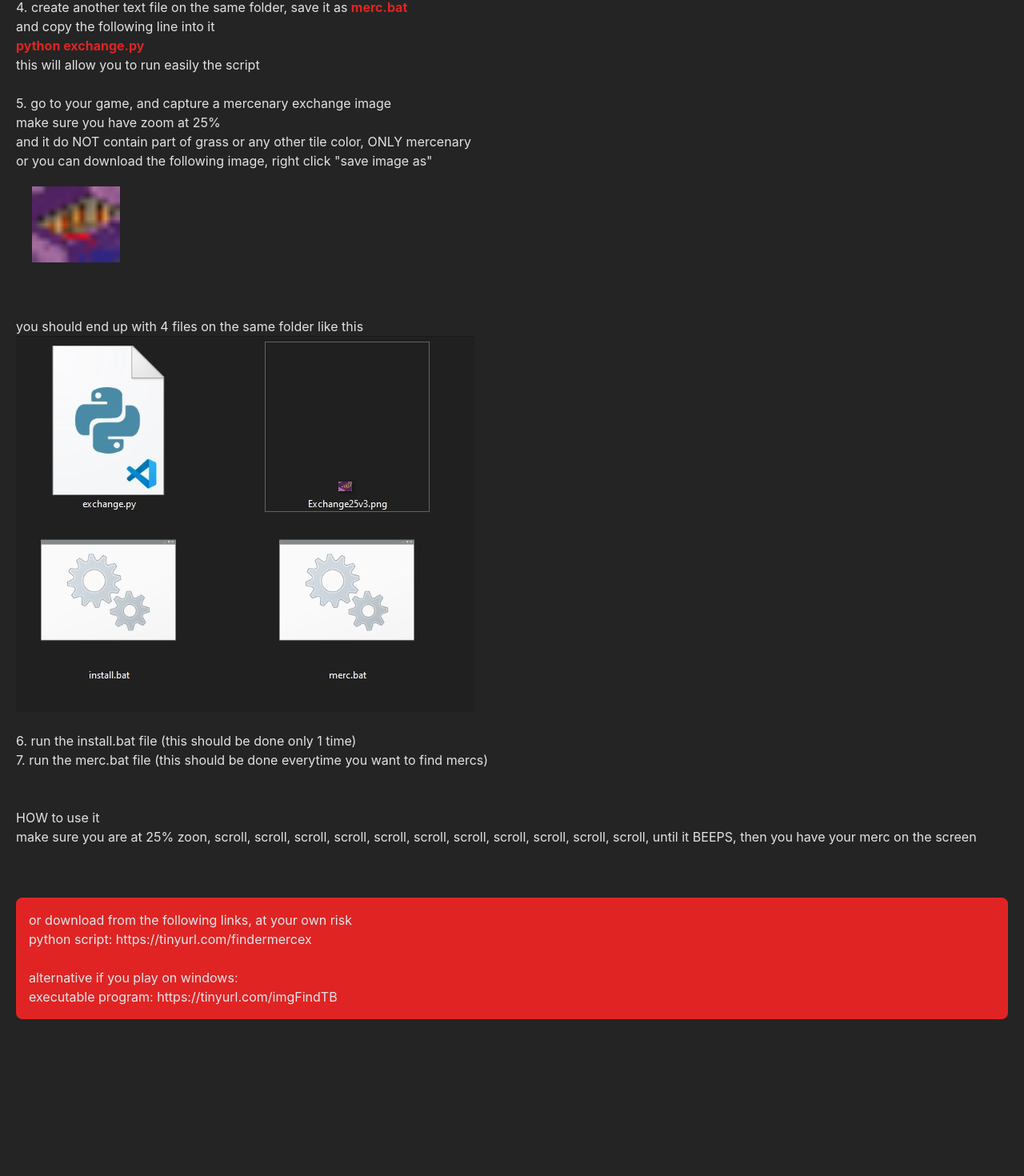
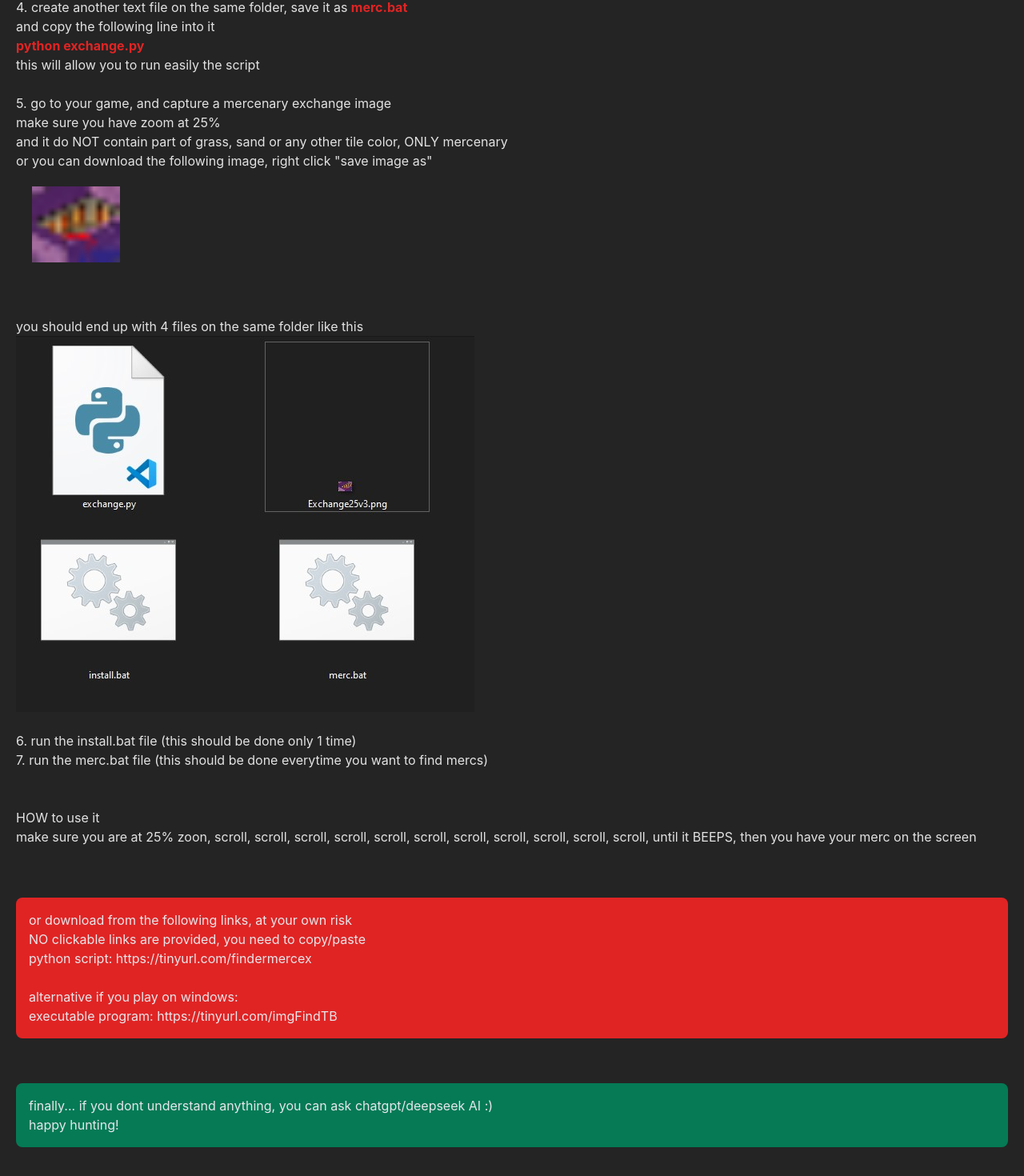
Before and after one commit to moigithub/totalbattlecaballitos, a React (Vite) app: page /merc-finder in a window 1280 px wide. Shown: the part 986-2456 px from the top of the page at 80% size. Before the commit the page ends 2296 px from the top, so only its background shows below. Built offline with nearby package versions, Linux system fonts and the light colour scheme; what zustand-debounce would draw is missing.

Commit message:
merc finder info

```diff
--- a/src/mercFinder.tsx
+++ b/src/mercFinder.tsx
@@ -46,7 +46,7 @@ export const MercFinder = () => {
       <br />
       <p>5. go to your game, and capture a mercenary exchange image</p>
       <p>make sure you have zoom at 25%</p>
-      <p>and it do NOT contain part of grass or any other tile color, ONLY mercenary</p>
+      <p>and it do NOT contain part of grass, sand or any other tile color, ONLY mercenary</p>
       <p>or you can download the following image, right click "save image as"</p>
       <img className='p-5 w-[150px] ' src='./mercenary.bmp' alt='mercenary icon' />
 
@@ -70,11 +70,19 @@ export const MercFinder = () => {
       <br />
       <div className='bg-red-600 text-gray-200 rounded-lg p-4 my-4'>
         <p>or download from the following links, at your own risk</p>
+        <p>NO clickable links are provided, you need to copy/paste</p>
         <p>python script: https://tinyurl.com/findermercex</p>
         <br />
         <p>alternative if you play on windows:</p>
         <p>executable program: https://tinyurl.com/imgFindTB</p>
       </div>
+
+      <br />
+      <div className='bg-green-600 text-gray-200 rounded-lg p-4 my-4'>
+        <p>finally... if you dont understand anything, you can ask chatgpt/deepseek AI :)</p>
+        <p>happy hunting!</p>
+      </div>
+      <br />
     </div>
   )
 }
```
